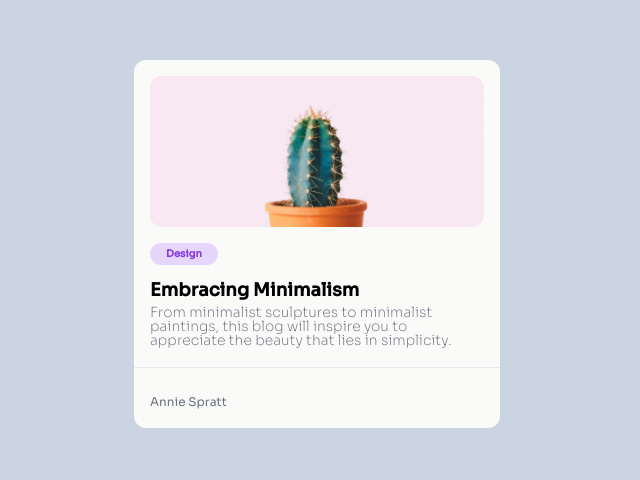
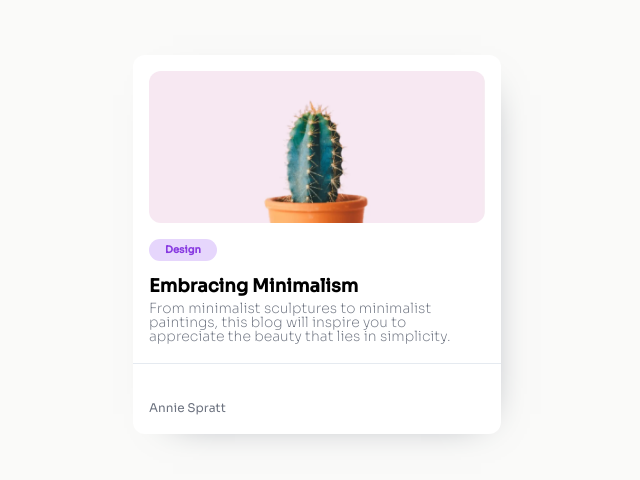
Before and after one commit to marcoamt/dev-challenges, a plain HTML site: page challenge1/index.html in a window 1280 px wide. Shown: the part 156-636 px from the top of the page, without its empty margins (323-963 px from the left). Drawn offline with Linux system fonts and the light colour scheme.

Commit message:
fix: :lipstick: update styles

```diff
--- a/challenge1/css/styles.css
+++ b/challenge1/css/styles.css
@@ -21,9 +21,12 @@ li {
 }
 
 body {
+  display: flex;
   font-family: "Sora", sans-serif;
-  background-color: #cbd5e1;
+  background-color: #fafaf9;
   min-height: 100vh;
+  justify-content: center;
+  align-items: center;
 }
 
 section {
@@ -33,10 +36,11 @@ section {
   left: 0;
   right: 0;
   margin: auto;
-  background-color: #fafaf9;
-  width: 366px;
+  background-color: #ffffff;
+  width: 368px;
   height: fit-content;
   border-radius: 12px;
+  box-shadow: 10px 10px 40px -30px #6c727f;
 }
 
 section header {
@@ -52,7 +56,7 @@ section header {
 
 img {
   width: 100%;
-  height: auto;
+  height: 152px;
   object-fit: fill;
   border-radius: 12px;
   aspect-ratio: 429 / 194;
@@ -63,7 +67,7 @@ footer {
   padding-left: 16px;
   padding-bottom: 20px;
   color: #6c727f;
-  height: 60px;
+  height: 70px;
   align-items: flex-end;
 }
 
```
